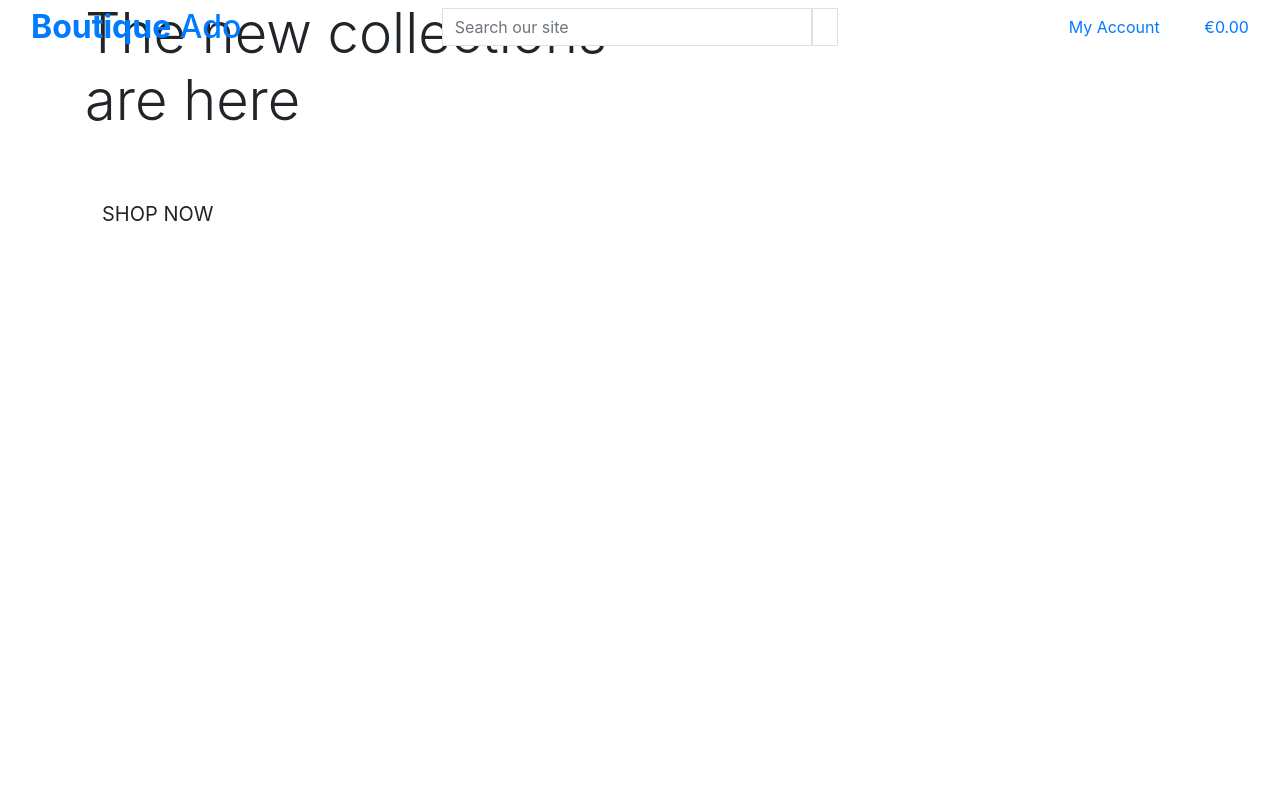
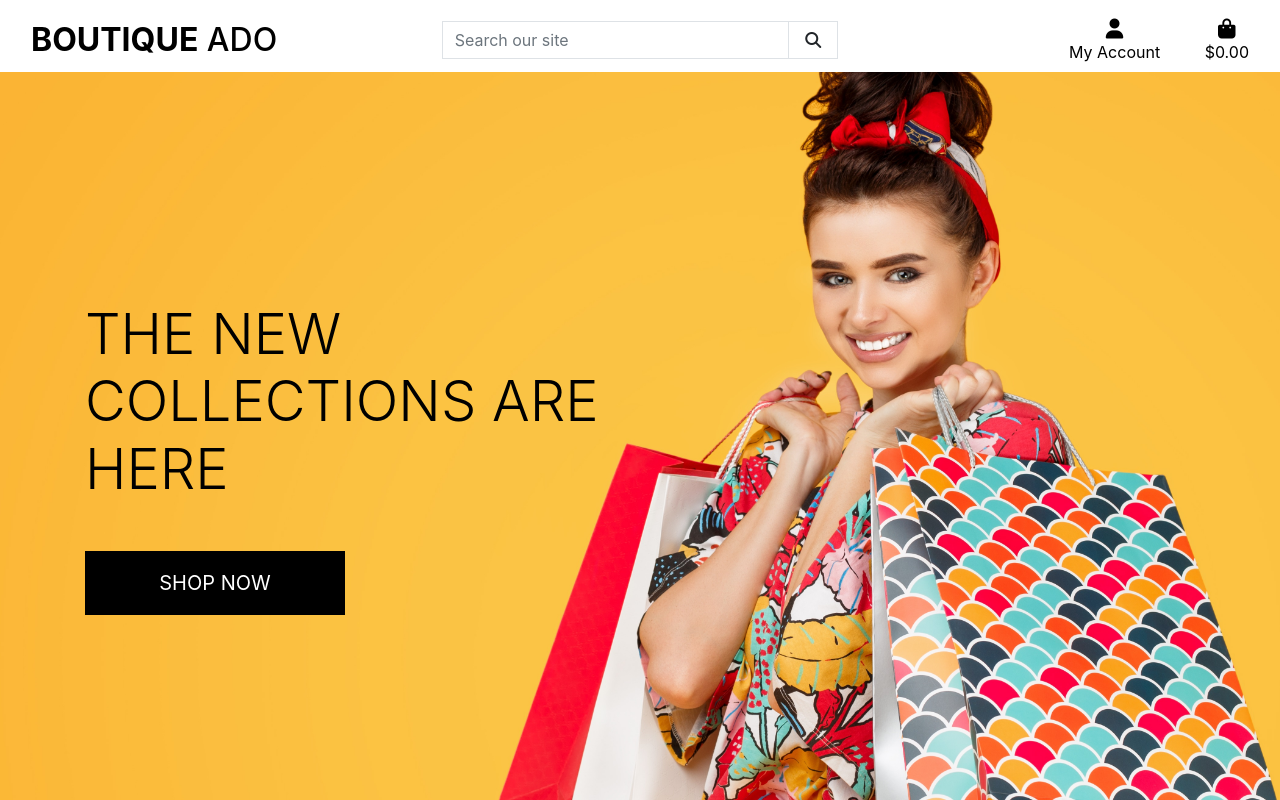
Before and after one commit to Irishbecky91/boutique_ado_v1, a Django app: page / in a window 1280 px wide. Run offline with Django 3.2, Linux system fonts and the light colour scheme; the visitor is signed in with stand-in values (Sample User, id 1); some libraries are stand-ins or nearby versions.

Commit message:
Completed homepage header and CSS

```diff
--- a/boutique_ado/settings.py
+++ b/boutique_ado/settings.py
@@ -147,6 +147,10 @@ USE_TZ = True
 # https://docs.djangoproject.com/en/3.2/howto/static-files/
 
 STATIC_URL = '/static/'
+STATICFILES_DIRS = (os.path.join(BASE_DIR, 'static'),)
+
+MEDIA_URL = '/media/'
+MEDIA_ROOT = os.path.join(BASE_DIR, 'media')
 
 # Default primary key field type
 # https://docs.djangoproject.com/en/3.2/ref/settings/#default-auto-field
--- a/boutique_ado/urls.py
+++ b/boutique_ado/urls.py
@@ -15,9 +15,11 @@ Including another URLconf
 """
 from django.contrib import admin
 from django.urls import path, include
+from django.conf import settings
+from django.conf.urls.static import static
 
 urlpatterns = [
     path('admin/', admin.site.urls),
     path('accounts/', include('allauth.urls')),
     path('', include('home.urls')),
-]
+] + static(settings.MEDIA_URL, document_root=settings.MEDIA_ROOT)
--- a/home/templates/home/index.html
+++ b/home/templates/home/index.html
@@ -4,24 +4,24 @@
 {% block page_header %}
 <div class="container header-container">
     <div class="row">
-        <div class="col">
-
-        </div>
+        <div class="col"></div>
     </div>
 </div>
 {% endblock %}
 
 {% block content %}
-    <div class="container h100"> <!-- h100 class gives div height of 100% -->
-        <div class="row h100 ">
-            <div class="col-7 col-md-6 my-auto"> <!-- my-auto vertically centers the div -->
-                <h1 class="display-4 logo-font text-black">
-                    The new collections are here
-                </h1>
-                <div class="my-5">
+<div class="container h-100">
+    <div class="row h-100">
+        <div class="col-7 col-md-6 my-auto">
+            <h1 class="display-4 logo-font text-black">
+                The new collections are here
+            </h1>
+            <div class="my-5">
+                <h4>
                     <a href="" class="shop-now-button btn btn-lg rounded-0 text-uppercase py-3">Shop Now</a>
-                </div>
+                </h4>
             </div>
         </div>
     </div>
+</div>
 {% endblock %}
--- /dev/null
+++ b/static/css/base.css
@@ -0,0 +1,81 @@
+html {
+    height: 100%;
+}
+
+body {
+    background: url('/media/homepage_background_cropped.jpg') no-repeat center center fixed;
+    background-size: cover;
+    height: calc(100vh - 164px);
+    color: #555;
+    font-family: 'Lato';
+}
+
+/* from Bulma */
+.icon {
+    align-items: center;
+    display: inline-flex;
+    justify-content: center;
+    height: 1.5rem;
+    width: 1.5rem;
+}
+
+.logo-font {
+    text-transform: uppercase;
+}
+
+.main-logo-link {
+    width: fit-content;
+}
+
+.shop-now-button {
+    background: black !important;
+    color: white !important;
+    min-width: 260px;
+}
+
+.btn-black {
+    background: black;
+    color: white;
+}
+
+.shop-now-button:hover,
+.shop-now-button:active,
+.shop-now-button:focus,
+.btn-black:hover,
+.btn-black:active,
+.btn-black:focus {
+    background: #222;
+    color: white;
+}
+
+.text-black {
+    color: #000 !important;
+}
+
+.border-black {
+    border: 1px solid black !important;
+}
+
+/* -------------------------------- Media Queries */
+
+/* Slightly larger container on xl screens */
+@media (min-width: 1200px) {
+  .container {
+    max-width: 80%;
+  }
+}
+
+/* fixed top navbar only on medium and up */
+@media (min-width: 992px) {
+    .fixed-top-desktop-only {
+        position: fixed;
+        top: 0;
+        right: 0;
+        left: 0;
+        z-index: 1030;
+    }
+
+    .header-container {
+        padding-top: 164px;
+    }
+}
--- a/templates/base.html
+++ b/templates/base.html
@@ -15,9 +15,17 @@
     {% endblock %}
 
     {% block corecss %}
+    <!-- Base.css -->
+    <link rel="stylesheet" href="{% static 'css/base.css' %}">
     <!-- Bootstrap CSS -->
     <link rel="stylesheet" href="https://cdn.jsdelivr.net/npm/bootstrap@4.4.1/dist/css/bootstrap.min.css"
         integrity="sha384-Vkoo8x4CGsO3+Hhxv8T/Q5PaXtkKtu6ug5TOeNV6gBiFeWPGFN9MuhOf23Q9Ifjh" crossorigin="anonymous">
+    <!-- Google Fonts Styling -->
+    <link rel="preconnect" href="https://fonts.googleapis.com">
+    <link rel="preconnect" href="https://fonts.gstatic.com" crossorigin>
+    <link
+        href="https://fonts.googleapis.com/css2?family=Lato:ital,wght@0,100;0,300;0,400;0,700;0,900;1,100;1,300;1,400;1,700;1,900&display=swap"
+        rel="stylesheet">
     {% endblock %}
 
     {% block extra_css %}
@@ -35,30 +43,31 @@
     <script src="https://cdn.jsdelivr.net/npm/bootstrap@4.4.1/dist/js/bootstrap.min.js"
         integrity="sha384-wfSDF2E50Y2D1uUdj0O3uMBJnjuUD4Ih7YwaYd1iqfktj0Uod8GCExl3Og8ifwB6" crossorigin="anonymous">
     </script>
+    <!-- Font Awesome JavaScript -->
+    <script src="https://kit.fontawesome.com/9d283dbd3f.js" crossorigin="anonymous"></script>
     {% endblock %}
 
     {% block extra_js %}
     {% endblock %}
 
     <title>Boutique Ado {% block extra_title %}{% endblock %}</title>
-</head>
-
-<body>
+  </head>
+  <body>
     <header class="container-fluid fixed-top">
-        <div class="row">
+        <div id="topnav" class="row bg-white pt-lg-2 d-none d-lg-flex">
             <div class="col-12 col-lg-4 my-auto py-1 py-lg-0 text-center text-lg-left">
-                <a href="{% url 'home' %}" class="nav-link main-logo-lo">
-                    <h2 class="log-font text-black my-0"><strong>Boutique</strong> Ado</h2>
+                <a href="{% url 'home' %}" class="nav-link main-logo-link">
+                    <h2 class="logo-font text-black my-0"><strong>Boutique</strong> Ado</h2>
                 </a>
             </div>
             <div class="col-12 col-lg-4 my-auto py-1 py-lg-0">
                 <form method="GET" action="">
-                    <div class="input-group w100">
+                    <div class="input-group w-100">
                         <input class="form-control border border-black rounded-0" type="text" name="q" placeholder="Search our site">
-                        <div class="input-group-apend">
+                        <div class="input-group-append">
                             <button class="form-control btn btn-black border border-black rounded-0" type="submit">
                                 <span class="icon">
-                                    <i class="fas-fa-search"></i>
+                                    <i class="fas fa-search"></i>
                                 </span>
                             </button>
                         </div>
@@ -68,7 +77,7 @@
             <div class="col-12 col-lg-4 my-auto py-1 py-lg-0">
                 <ul class="list-inline list-unstyled text-center text-lg-right my-0">
                     <li class="list-inline-item dropdown">
-                        <a href="#" class="text-black nav-link" id="user-options" data-toggle="dropdown" aria-haspopup="true" aria-expanded="false">
+                        <a class="text-black nav-link" href="#" id="user-options" data-toggle="dropdown" aria-haspopup="true" aria-expanded="false">
                             <div class="text-center">
                                 <div><i class="fas fa-user fa-lg"></i></div>
                                 <p class="my-0">My Account</p>
@@ -79,7 +88,7 @@
                                 {% if request.user.is_superuser %}
                                     <a href="" class="dropdown-item">Product Management</a>
                                 {% endif %}
-                                <a href="" class="dropdown-item"></a>
+                                <a href="" class="dropdown-item">My Profile</a>
                                 <a href="{% url 'account_logout' %}" class="dropdown-item">Logout</a>
                             {% else %}
                                 <a href="{% url 'account_signup' %}" class="dropdown-item">Register</a>
@@ -88,14 +97,14 @@
                         </div>
                     </li>
                     <li class="list-inline-item">
-                        <a href="" class="{% if grand_total %}text-info font-weight-bold{% else %}text-black{% endif %} nav-link">
+                        <a class="{% if grand_total %}text-info font-weight-bold{% else %}text-black{% endif %} nav-link" href="">
                             <div class="text-center">
                                 <div><i class="fas fa-shopping-bag fa-lg"></i></div>
                                 <p class="my-0">
                                     {% if grand_total %}
-                                        €(( grand_total|floatformat:2))
+                                        ${{ grand_total|floatformat:2 }}
                                     {% else %}
-                                        €0.00
+                                        $0.00
                                     {% endif %}
                                 </p>
                             </div>
@@ -107,9 +116,7 @@
     </header>
 
     {% if messages %}
-    <div class="message-container">
-
-    </div>
+        <div class="message-container"></div>
     {% endif %}
 
     {% block page_header %}
@@ -121,6 +128,6 @@
     {% block postloadjs %}
     {% endblock %}
 
-</body>
 
+  </body>
 </html>
```
Also changed, not shown: media/homepage_background_cropped.jpg (added).
